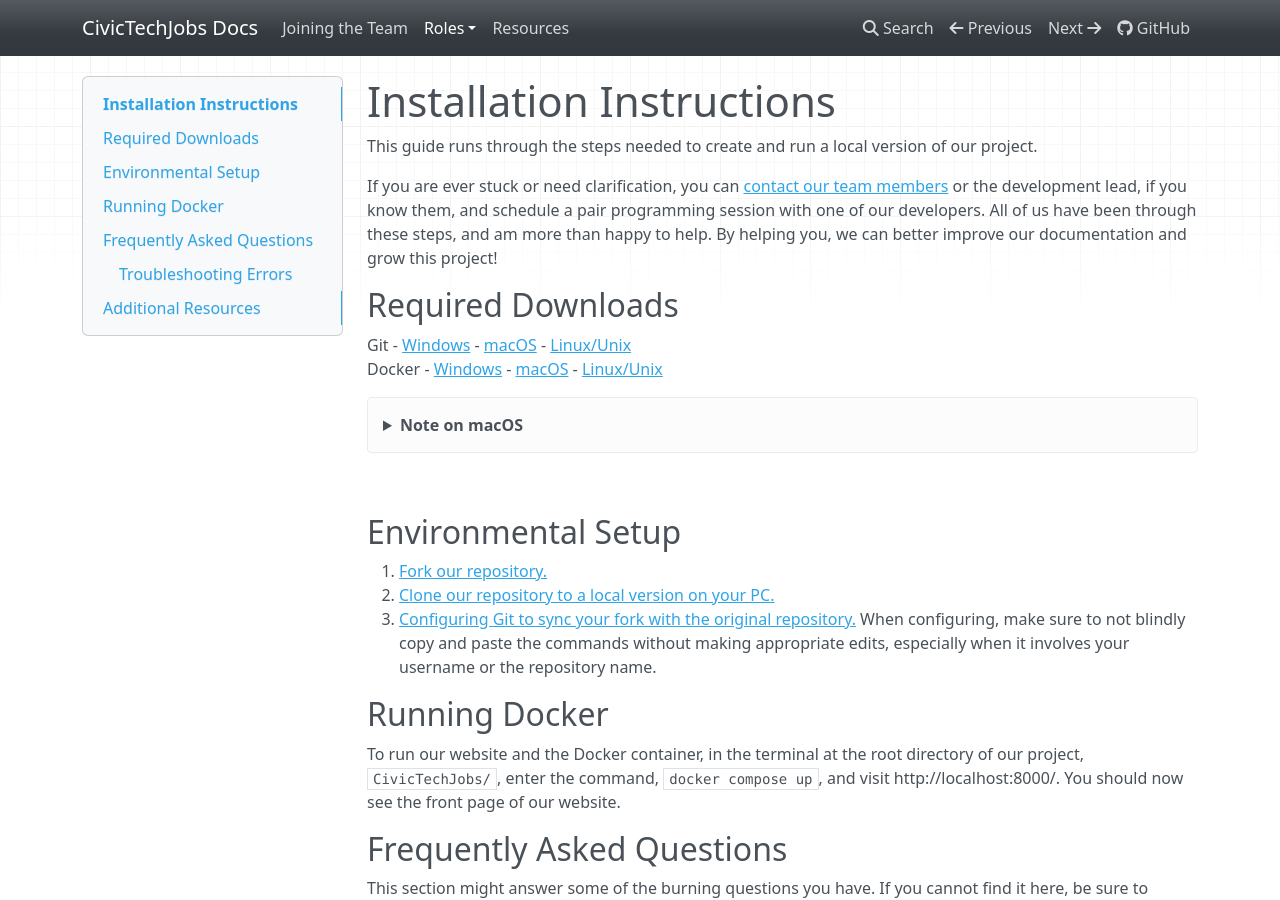
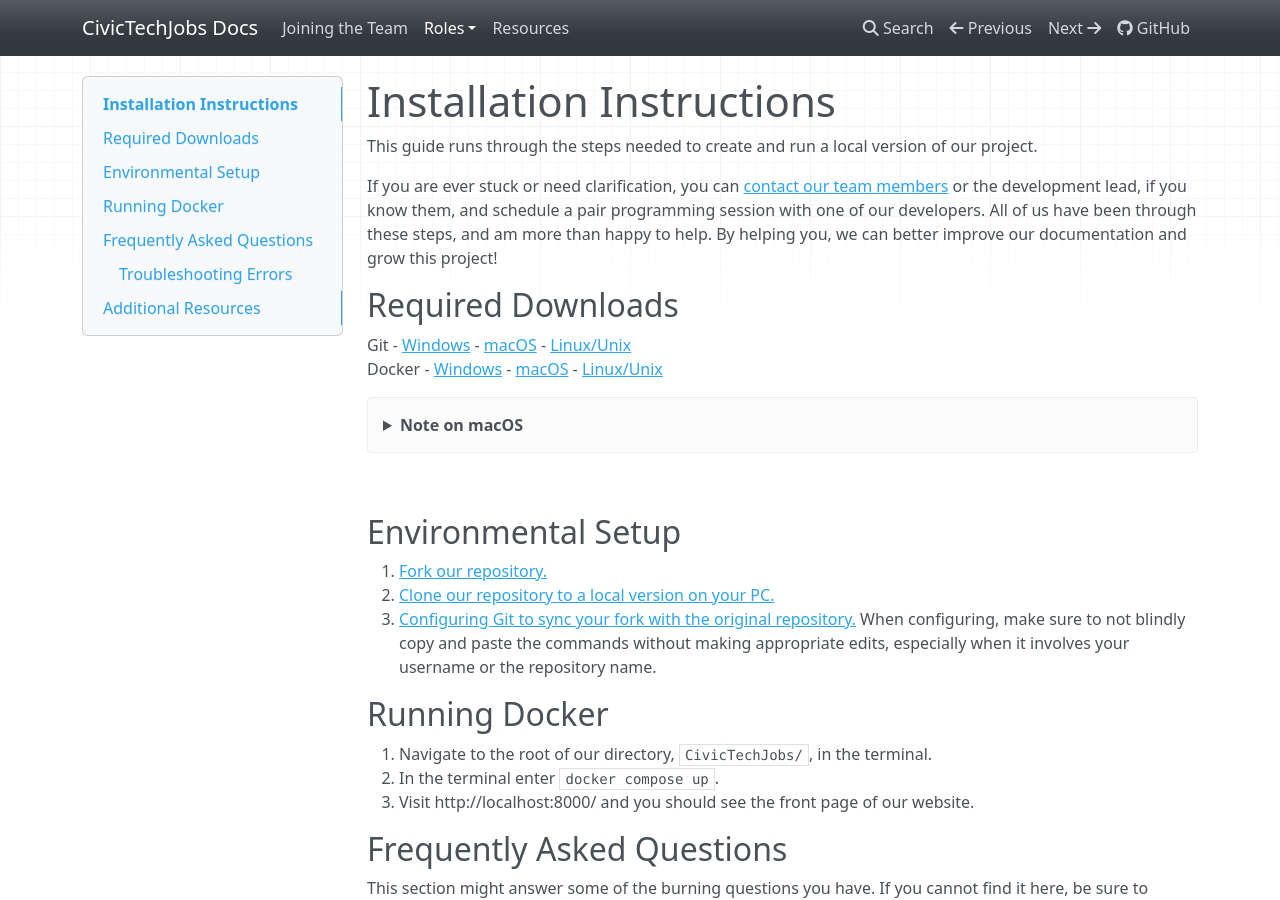
Before and after one commit to Aveline-art/CivicTechJobs-Documentation-Test, an MkDocs documentation site: the page built from docs/developer/installation.md, in a window 1280 px wide and 900 px high. Built offline with MkDocs 1.6.1, drawn with Linux system fonts in a browser that asks for light colours; nearby versions of some CDN libraries.

Commit message:
editted installation instructions

```diff
--- a/docs/developer/installation.md
+++ b/docs/developer/installation.md
@@ -12,7 +12,7 @@ Docker - [Windows](https://docs.docker.com/desktop/windows/install/) - [macOS](h
 
 <details>
 <summary>Note on macOS</summary>
-The macOS version of git involves downloading extra programs, such as Homebrew. In some cases this program can run up to 8GB of storage space, which might be too much for some. In that scenario, a <a href='https://www.datacamp.com/community/tutorials/homebrew-install-use'>miniature version of Homebrew can be installed through XCode</a>. But do be warned that the containers for our project also takes up a substantial amount of disk space as well. Do consider freeing up your disk space by deleting or backing up unneeded files, like photos or videos, and delete programs that are no longer useful. Your OS's native disk cleaner can also clear out unused cache files.
+The macOS version of git involves downloading extra programs, such as Homebrew. In some cases this program can run up to 8GB of storage space, which might be too much for some. In that scenario, a <a href='https://www.datacamp.com/community/tutorials/homebrew-install-use'>miniature version of Homebrew can be installed through XCode</a>. But do be warned that the containers for our project takes up a substantial amount of disk space as well. Do consider freeing up your disk space by deleting or backing up unneeded files, like photos or videos, and delete programs that are no longer useful. Your OS's native disk cleaner can also clear out unused cache files.
 </details><br>
 
 ## Environmental Setup
@@ -23,7 +23,9 @@ The macOS version of git involves downloading extra programs, such as Homebrew.
 
 ## Running Docker
 
-To run our website and the Docker container, in the terminal at the root directory of our project, `CivicTechJobs/`, enter the command, `docker compose up`, and visit http://localhost:8000/. You should now see the front page of our website.
+1. Navigate to the root of our directory, `CivicTechJobs/`, in the terminal.
+2. In the terminal enter `docker compose up`.
+3. Visit http://localhost:8000/ and you should see the front page of our website.
 
 ## Frequently Asked Questions
 
```
